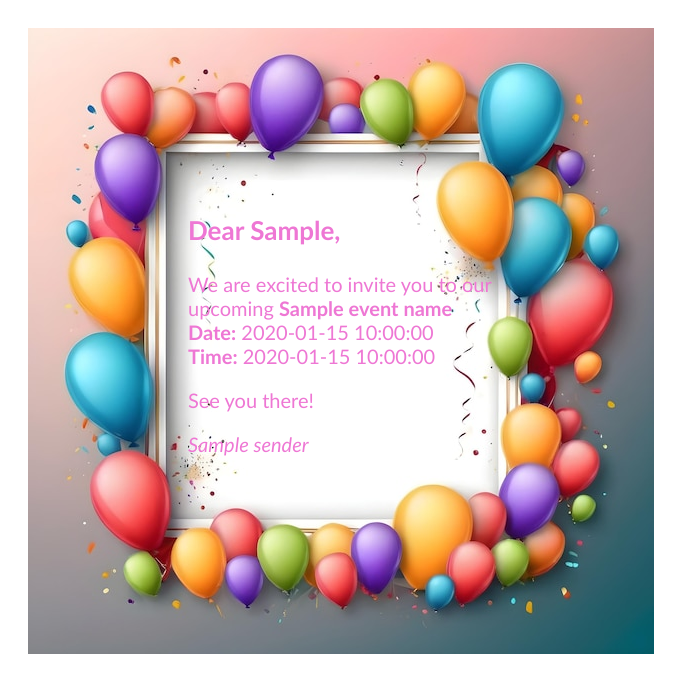
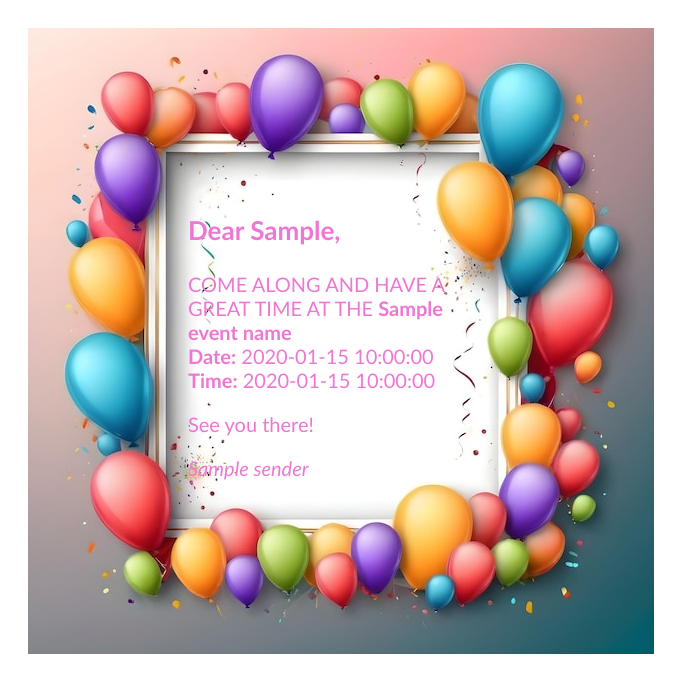
Before and after one commit to azureawsforme/code2cloud, a Flask app: template templates/invite-kids.html in a window 1280 px wide. Shown: the top 693 px of the page, without its empty margins (0-689 px from the left). Run offline with Flask 3, Linux system fonts and the light colour scheme; the template is opened without the code that fills it: most values are stand-ins (such as "Sample title", 1, 10 or a date in 2020).

Commit message:
Changed invitiation a bit

```diff
--- a/templates/invite-kids.html
+++ b/templates/invite-kids.html
@@ -7,7 +7,7 @@
             <div id="invite">
             <h3>Dear {{ to }},</h3>
 
-                <p>We are excited to invite you to our upcoming <strong>{{ event_name }}</strong><br>
+                <p>COME ALONG AND HAVE A GREAT TIME AT THE <strong>{{ event_name }}</strong><br>
                     <strong>Date:</strong> {{ date }} <br>
                     <strong>Time:</strong> {{ time }}<br>
                 <p>See you there!</p>
```
